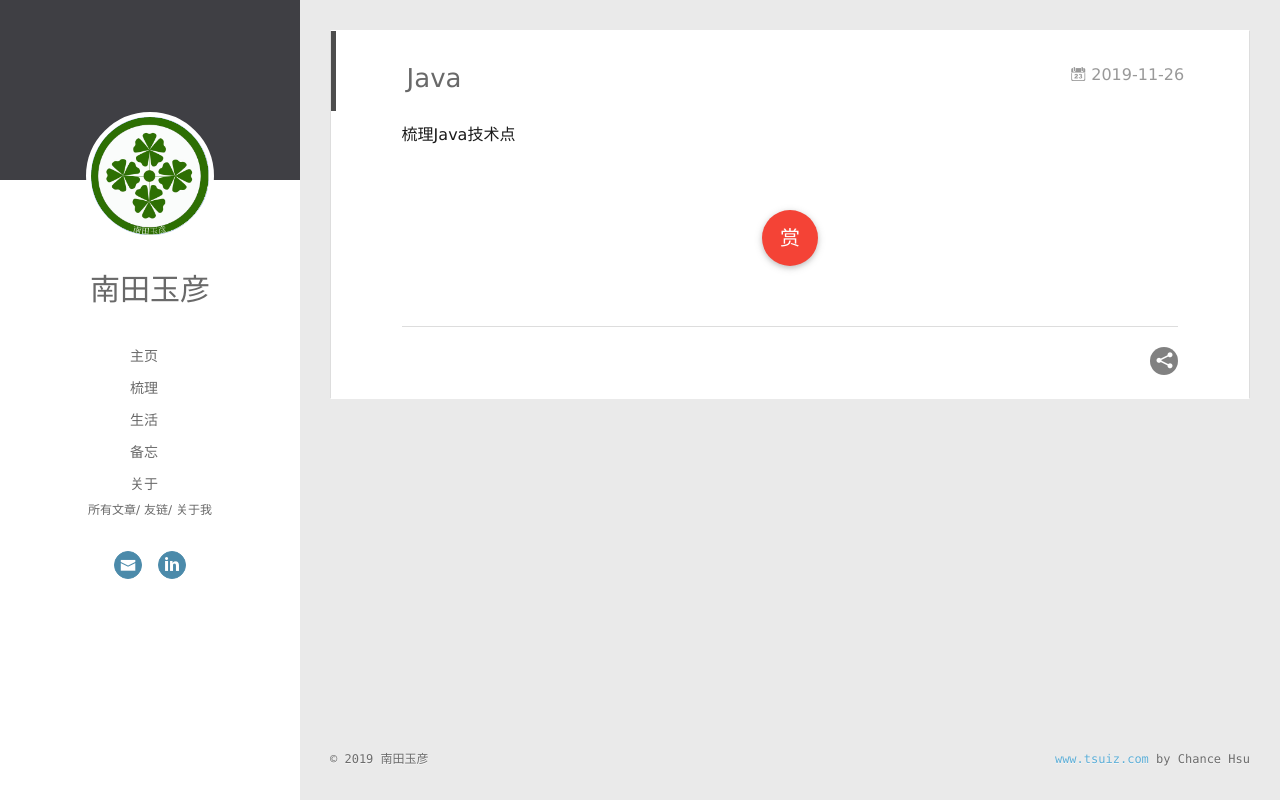
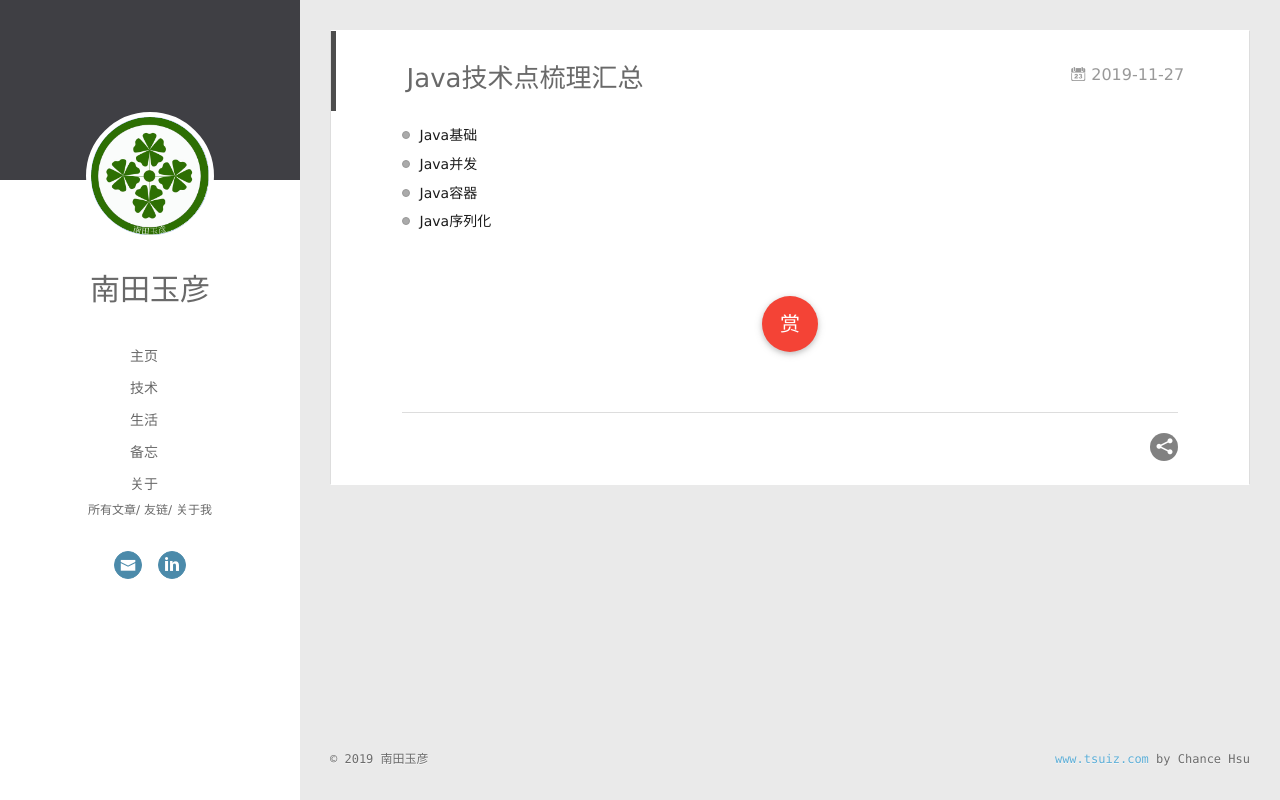
Before and after one commit to lanzaichen/lanzaichen.github.io, a plain HTML site: page Java/index.html in a window 1280 px wide. Drawn offline with Linux system fonts and the light colour scheme.

Commit message:
Site updated: 2019-11-27 19:31:32

```diff
--- a/tech/index.html
+++ b/Java/index.html
@@ -6,20 +6,20 @@
   <meta name="renderer" content="webkit">
   <meta http-equiv="X-UA-Compatible" content="IE=edge">
   <link rel="dns-prefetch" href="https://www.tsuiz.com">
-  <title>Java | 南田玉彦</title>
+  <title>Java技术点梳理汇总 | 南田玉彦</title>
   <meta name="viewport" content="width=device-width, initial-scale=1, maximum-scale=1">
-  <meta name="description" content="梳理Java技术点">
+  <meta name="description" content="Java基础 Java并发 Java容器 Java序列化">
 <meta name="keywords" content="南田玉彦">
 <meta property="og:type" content="website">
-<meta property="og:title" content="Java">
-<meta property="og:url" content="https://www.tsuiz.com/tech/index.html">
+<meta property="og:title" content="Java技术点梳理汇总">
+<meta property="og:url" content="https://www.tsuiz.com/java/index.html">
 <meta property="og:site_name" content="南田玉彦">
-<meta property="og:description" content="梳理Java技术点">
+<meta property="og:description" content="Java基础 Java并发 Java容器 Java序列化">
 <meta property="og:locale" content="zh-Hans">
-<meta property="og:updated_time" content="2019-11-27T02:36:44.955Z">
+<meta property="og:updated_time" content="2019-11-27T11:29:56.485Z">
 <meta name="twitter:card" content="summary">
-<meta name="twitter:title" content="Java">
-<meta name="twitter:description" content="梳理Java技术点">
+<meta name="twitter:title" content="Java技术点梳理汇总">
+<meta name="twitter:description" content="Java基础 Java并发 Java容器 Java序列化">
 
     <link rel="alternative" href="/atom.xml" title="南田玉彦" type="application/atom+xml">
 
@@ -60,7 +60,7 @@
 
 				<li><a href="/">主页</a></li>
 
-				<li><a href="/tech">梳理</a></li>
+				<li><a href="/tech">技术</a></li>
 
 				<li><a href="/life">生活</a></li>
 
@@ -144,7 +144,7 @@
 
 					<li style="width: 20%"><a href="/">主页</a></li>
 
-					<li style="width: 20%"><a href="/tech">梳理</a></li>
+					<li style="width: 20%"><a href="/tech">技术</a></li>
 
 					<li style="width: 20%"><a href="/life">生活</a></li>
 
@@ -172,20 +172,25 @@
 
 
     <h1 class="article-title" itemprop="name">
-      Java
+      Java技术点梳理汇总
     </h1>
 
 
 
-        <a href="/tech/index.html" class="archive-article-date">
-  	<time datetime="2019-11-26T12:32:46.000Z" itemprop="datePublished"><i class="icon-calendar icon"></i>2019-11-26</time>
+        <a href="/java/index.html" class="archive-article-date">
+  	<time datetime="2019-11-27T11:27:47.000Z" itemprop="datePublished"><i class="icon-calendar icon"></i>2019-11-27</time>
 </a>
 
       </header>
 
     <div class="article-entry" itemprop="articleBody">
 
-        <p>梳理Java技术点</p>
+        <ul>
+<li>Java基础</li>
+<li>Java并发</li>
+<li>Java容器</li>
+<li>Java序列化</li>
+</ul>
 
 
 
@@ -275,7 +280,7 @@
     <a class="close js-modal-close" href="javascript:;"><i class="icon icon-close"></i></a>
     <p>扫一扫，分享到微信</p>
     <div class="wx-qrcode">
-      <img src="//pan.baidu.com/share/qrcode?url=https://www.tsuiz.com/tech/" alt="微信分享二维码">
+      <img src="//pan.baidu.com/share/qrcode?url=https://www.tsuiz.com/java/" alt="微信分享二维码">
     </div>
 </div>
 
```
Also changed, not shown: 2019/06/23/init/index.html (+2 -2 lines), about/index.html (+2 -2 lines), archives/2019/06/index.html (+2 -2 lines), archives/2019/index.html (+2 -2 lines), archives/index.html (+2 -2 lines), categories/随笔/index.html (+2 -2 lines), index.html (+2 -2 lines), kit/index.html (+2 -2 lines), life/index.html (+2 -2 lines), middleware/index.html (+2 -2 lines), tags/杂七杂八/index.html (+2 -2 lines).
